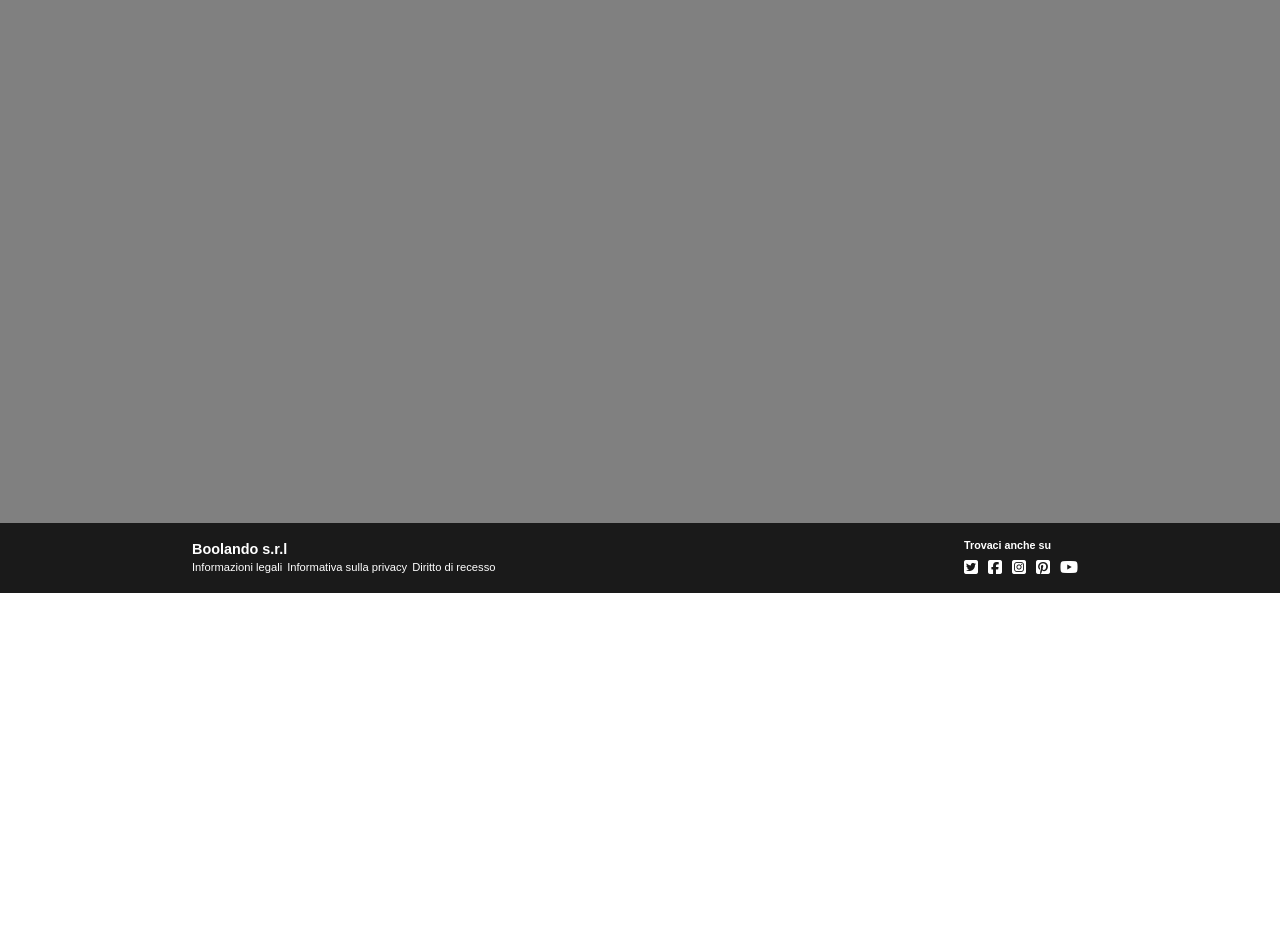
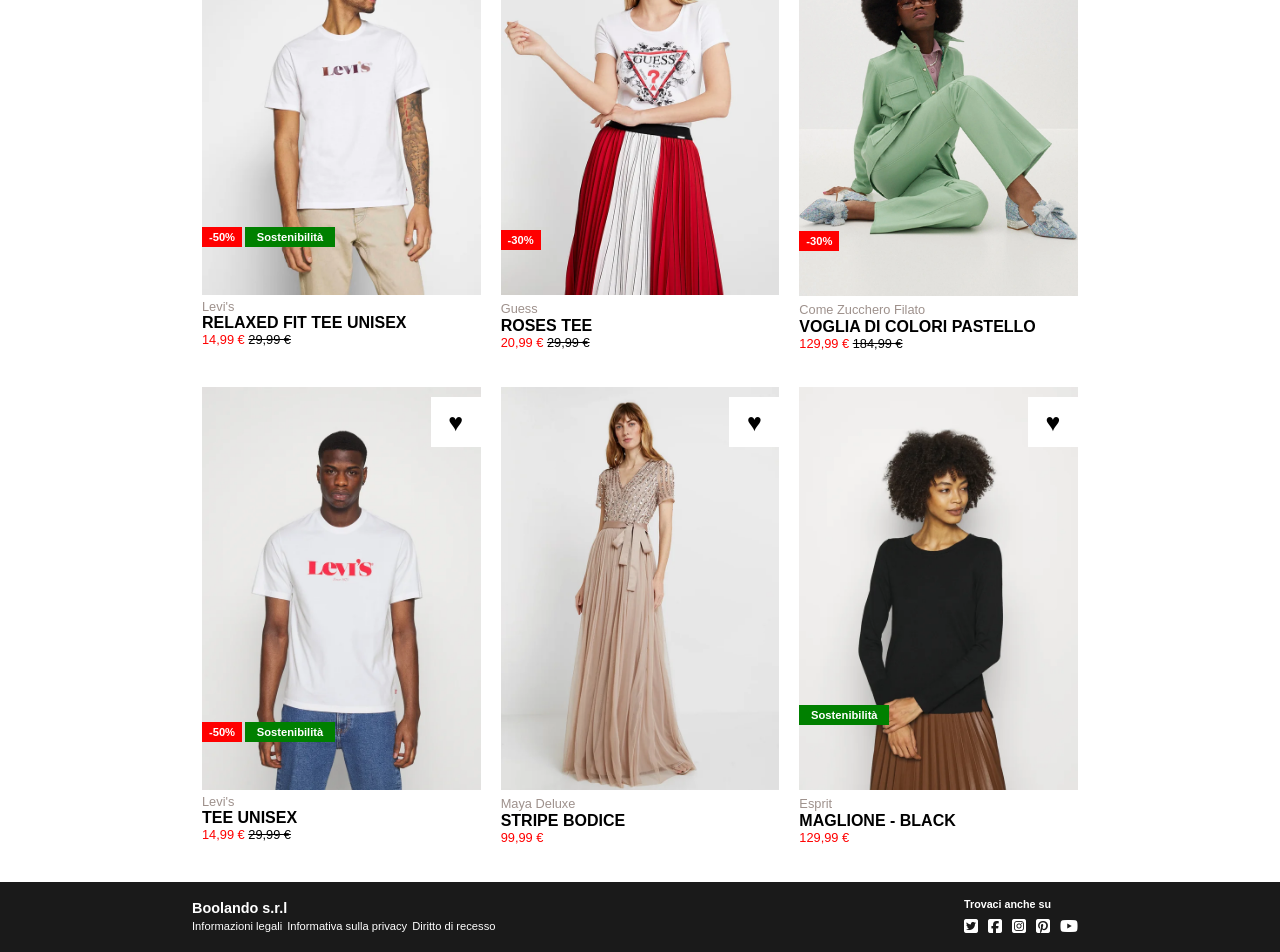
Before and after one commit to MarcoRomanohub/vite-boolando, a Vue app: page / in a window 1280 px wide. Shown: the part 207-1159 px from the top of the page. Before the commit the page ends 800 px from the top, so only its background shows below. Built offline with nearby package versions, Linux system fonts and the light colour scheme.

Commit message:
[add] ProductCard (static)

```diff
--- a/src/components/Main.vue
+++ b/src/components/Main.vue
@@ -1,12 +1,18 @@
+
 <script>
+import ProductCard from './partials/ProductCard.vue';
   export default {
-
+    components:{
+      ProductCard
+    }
   }
 </script>
 
 <template>
-  <main class="d-flex justify-content-center align-items-center ">
-    <div>main</div>
+  <main>
+
+   <ProductCard />
+
   </main>
 </template>
 
@@ -14,8 +20,7 @@
 
 main {
   padding-top: 100px;
-  height: calc(100vh - 70px);
-  background-color: gray;
+
 }
 
 </style>
--- /dev/null
+++ b/src/components/data/db.json
@@ -0,0 +1,106 @@
+{
+  "products": [
+    {
+      "id": 1,
+      "frontImage": "1.webp",
+      "backImage": "1b.webp",
+      "brand": "Levi's",
+      "name": "Relaxed Fit",
+      "price": 29.99,
+      "isInFavorites": true,
+      "badges": [
+        {
+          "type": "tag",
+          "value": "Sostenibilità"
+        },
+        {
+          "type": "discount",
+          "value": "-50%"
+        }
+      ]
+    },
+    {
+      "id": 2,
+      "frontImage": "2.webp",
+      "backImage": "2b.webp",
+      "brand": "Guess",
+      "name": "Roses Tee",
+      "price": 20.99,
+      "isInFavorites": true,
+      "badges": [
+        {
+          "type": "discount",
+          "value": "-30%"
+        }
+      ]
+    },
+    {
+      "id": 3,
+      "frontImage": "3.webp",
+      "backImage": "3b.webp",
+      "brand": "Come Zucchero Filato",
+      "name": "Voglia di colori pastello",
+      "price": 129.99,
+      "isInFavorites": false,
+      "badges": [
+        {
+          "type": "discount",
+          "value": "-30%"
+        }
+      ]
+    },
+    {
+      "id": 4,
+      "frontImage": "4.webp",
+      "backImage": "4b.webp",
+      "brand": "Levi's",
+      "name": "Tee Unisex",
+      "price": 14.99,
+      "isInFavorites": false,
+      "badges": [
+        {
+          "type": "tag",
+          "value": "Sostenibilità"
+        },
+        {
+          "type": "discount",
+          "value": "-50%"
+        }
+      ]
+    },
+    {
+      "id": 5,
+      "frontImage": "5.webp",
+      "backImage": "5b.webp",
+      "brand": "Maya Deluxe",
+      "name": "Stripe Bodice",
+      "price": 99.99,
+      "isInFavorites": true,
+      "badges": [
+        {
+          "type": "tag",
+          "value": "Sostenibilità"
+        },
+        {
+          "type": "discount",
+          "value": "-50%"
+        }
+      ]
+    },
+    {
+      "id": 6,
+      "frontImage": "6.webp",
+      "backImage": "6b.webp",
+      "brand": "Esprit",
+      "name": "Maglione - Black",
+      "price": 29.99,
+      "isInFavorites": true,
+      "badges": [
+        {
+          "type": "tag",
+          "value": "Sostenibilità"
+        }
+      ]
+    }
+  ]
+}
--- /dev/null
+++ b/src/components/partials/ProductCard.vue
@@ -0,0 +1,174 @@
+<script>
+  export default {
+
+  }
+</script>
+
+<template>
+
+  <div class="container d-flex">
+      <!-- PRIMO PRODOTTO -->
+      <div class="box-product">
+        <div class="first-img">
+          <img src="/public/img/1.webp" alt="">
+        </div>
+        <div class="hover-img">
+          <img src="/public/img/1b.webp" alt="">
+        </div>
+        <div class="marchio">Levi's</div>
+        <h4>RELAXED FIT TEE UNISEX</h4>
+        <div class="price">14,99 € <span>29,99 €</span></div>
+        <div class="discount">-50%</div>
+        <div class="sostenibile">Sostenibilità</div>
+        <div class="heart">&hearts;</div>
+      </div>
+      <!-- SECONDO PRODOTTO -->
+      <div class="box-product">
+        <div class="first-img">
+          <img src="/public/img/2.webp" alt="">
+        </div>
+        <div class="hover-img">
+          <img src="/public/img/2b.webp" alt="">
+        </div>
+        <span class="marchio">Guess</span>
+        <h4>ROSES TEE</h4>
+        <div class="price">20,99 € <span>29,99 €</span></div>
+        <div class="discount">-30%</div>
+        <div class="heart">&hearts;</div>
+      </div>
+      <!-- TERZO PRODOTTO -->
+      <div class="box-product">
+        <div class="first-img">
+          <img src="/public/img/3.webp" alt="">
+        </div>
+        <div class="hover-img">
+          <img src="/public/img/3b.webp" alt="">
+        </div>
+        <span class="marchio">Come Zucchero Filato</span>
+        <h4>VOGLIA DI COLORI PASTELLO</h4>
+        <div class="price">129,99 € <span>184,99 €</span></div>
+        <div class="discount">-30%</div>
+        <div class="heart">&hearts;</div>
+      </div>
+    </div>
+    <div class="container d-flex">
+      <!-- QUARTO PRODOTTO -->
+      <div class="box-product">
+        <div class="first-img">
+          <img src="/public/img/4.webp" alt="">
+        </div>
+        <div class="hover-img">
+          <img src="/public/img/4b.webp" alt="">
+        </div>
+        <div class="marchio">Levi's</div>
+        <h4>TEE UNISEX</h4>
+        <div class="price">14,99 € <span>29,99 €</span></div>
+        <div class="discount">-50%</div>
+        <div class="sostenibile">Sostenibilità</div>
+        <div class="heart">&hearts;</div>
+      </div>
+      <!-- QUINTO PRODOTTO -->
+      <div class="box-product">
+        <div class="first-img">
+          <img src="/public/img/5.webp" alt="">
+        </div>
+        <div class="hover-img">
+          <img src="/public/img/5b.webp" alt="">
+        </div>
+        <span class="marchio">Maya Deluxe</span>
+        <h4>STRIPE BODICE</h4>
+        <div class="price">99,99 €</div>
+        <div class="heart">&hearts;</div>
+      </div>
+      <!-- SESTO PRODOTTO -->
+      <div class="box-product">
+        <div class="first-img">
+          <img src="/public/img/6.webp" alt="">
+        </div>
+        <div class="hover-img">
+          <img src="/public/img/6b.webp" alt="">
+        </div>
+        <span class="marchio">Esprit</span>
+        <h4>MAGLIONE - BLACK</h4>
+        <div class="price">129,99 €</div>
+        <div class="sostenibile left0">Sostenibilità</div>
+        <div class="heart">&hearts;</div>
+      </div>
+    </div>
+
+</template>
+
+<style lang="scss">
+
+
+.box-product .left0{
+  position: relative;
+  left: 0;
+}
+.box-product{
+  margin: 0 10px;
+  width: 470px;
+  /* height: 670px; */
+  position: relative;
+}
+.hover-img{
+  position: absolute;
+  top: 0;
+  display: none;
+}
+.box-product:hover .hover-img{
+display: block;
+}
+.box-product:hover .heart{
+  color: red;
+}
+.discount{
+  background-color: red;
+  width: 40px;
+  height: 20px;
+  text-align: center;
+  line-height: 20px;
+  position: relative;
+  bottom: 120px;
+  color: white;
+  font-size: .7rem;
+  font-weight: bold;
+}
+.sostenibile{
+  background-color: green;
+  width: 90px;
+  height: 20px;
+  font-size: .7rem;
+  text-align: center;
+  line-height: 20px;
+  position: relative;
+  bottom: 140px;
+  left: 43px;
+  color: white;
+  font-weight: bold;
+}
+.marchio{
+  color: rgb(158, 145, 140);
+  font-size: .8rem;
+}
+.price{
+  color: red;
+  font-size: .8rem;
+}
+.price span{
+  text-decoration: line-through;
+  color: black;
+}
+.heart{
+  background-color: white;
+  width: 50px;
+  height: 50px;
+  text-align: center;
+  line-height: 50px;
+  font-size: 25px;
+  position: absolute;
+  top: 10px;
+  right: 0;
+}
+
+</style>
```
Also changed, not shown: 1 other file (tests, documents, lock files or other folders).
